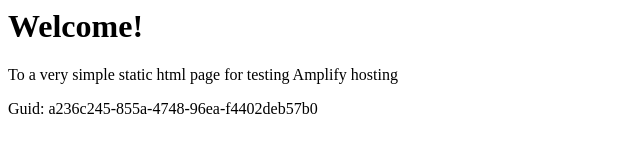
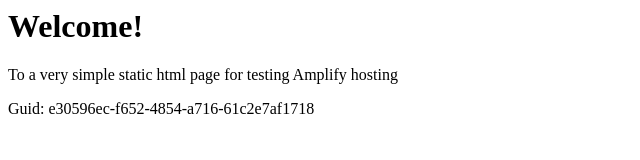
Before and after one commit to aws-aemilia-bah/Github-PR-Commit-Integration-Test-DoNotTouch-GitHubAutoBuildPushCanaryTest-v2-preprod-me-south-1, a website: page src/index.html in a window 1280 px wide. Shown: the full height of the page, 0-640 px from the left. Drawn offline with Linux system fonts and the light colour scheme.

Commit message:
commit from integ tests

```diff
--- a/src/index.html
+++ b/src/index.html
@@ -12,6 +12,6 @@
 <body>
     <h1>Welcome!</h1>
     <p>To a very simple static html page for testing Amplify hosting</p>
-    <p>Guid: a236c245-855a-4748-96ea-f4402deb57b0</p></body>
+    <p>Guid: e30596ec-f652-4854-a716-61c2e7af1718</p></body>
 
 </html>
```
